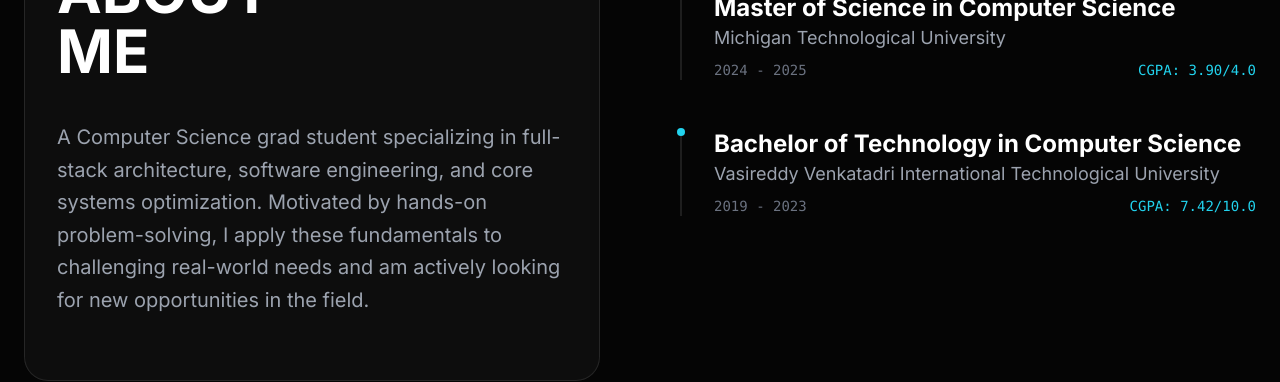
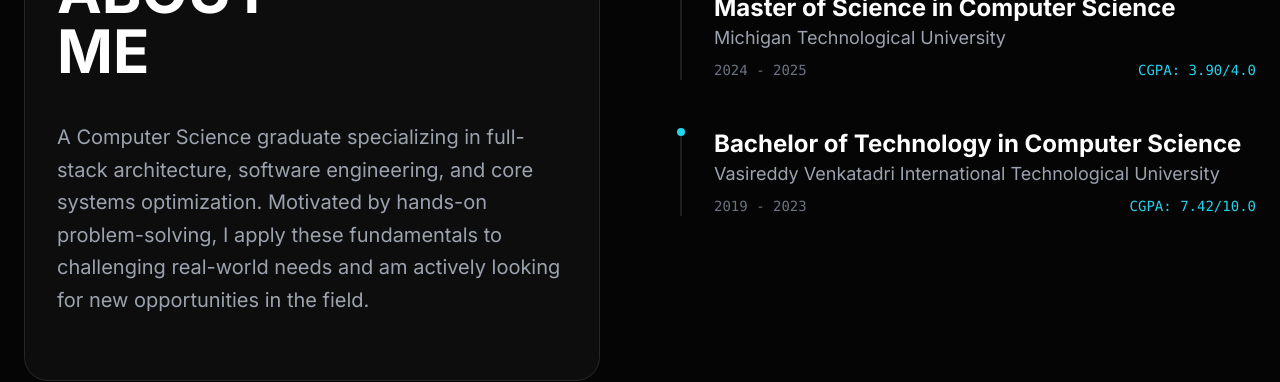
Before and after one commit to udaysagarm/my-portfolio, a React (Create React App) app: page / in a window 1280 px wide. Shown: the part 1000-1382 px from the top of the page. Built offline with nearby package versions, Linux system fonts and the light colour scheme.

Commit message:
Modified few things

```diff
--- a/src/App.jsx
+++ b/src/App.jsx
@@ -285,7 +285,7 @@
             <h2 className="text-6xl font-bold mb-10">ABOUT<br />ME</h2>
           </div>
           <p className={`text-xl text-gray-400 leading-relaxed mb-8 transition-all duration-700 delay-200 ${isVisible ? 'opacity-100 translate-y-0' : 'opacity-0 translate-y-20'}`}>
-            A Computer Science grad student specializing in full-stack architecture, software engineering, and core systems optimization. Motivated by hands-on problem-solving, I apply these fundamentals to challenging real-world needs and am actively looking for new opportunities in the field. </p>
+            A Computer Science graduate specializing in full-stack architecture, software engineering, and core systems optimization. Motivated by hands-on problem-solving, I apply these fundamentals to challenging real-world needs and am actively looking for new opportunities in the field. </p>
         </div>
 
         <div>
```
